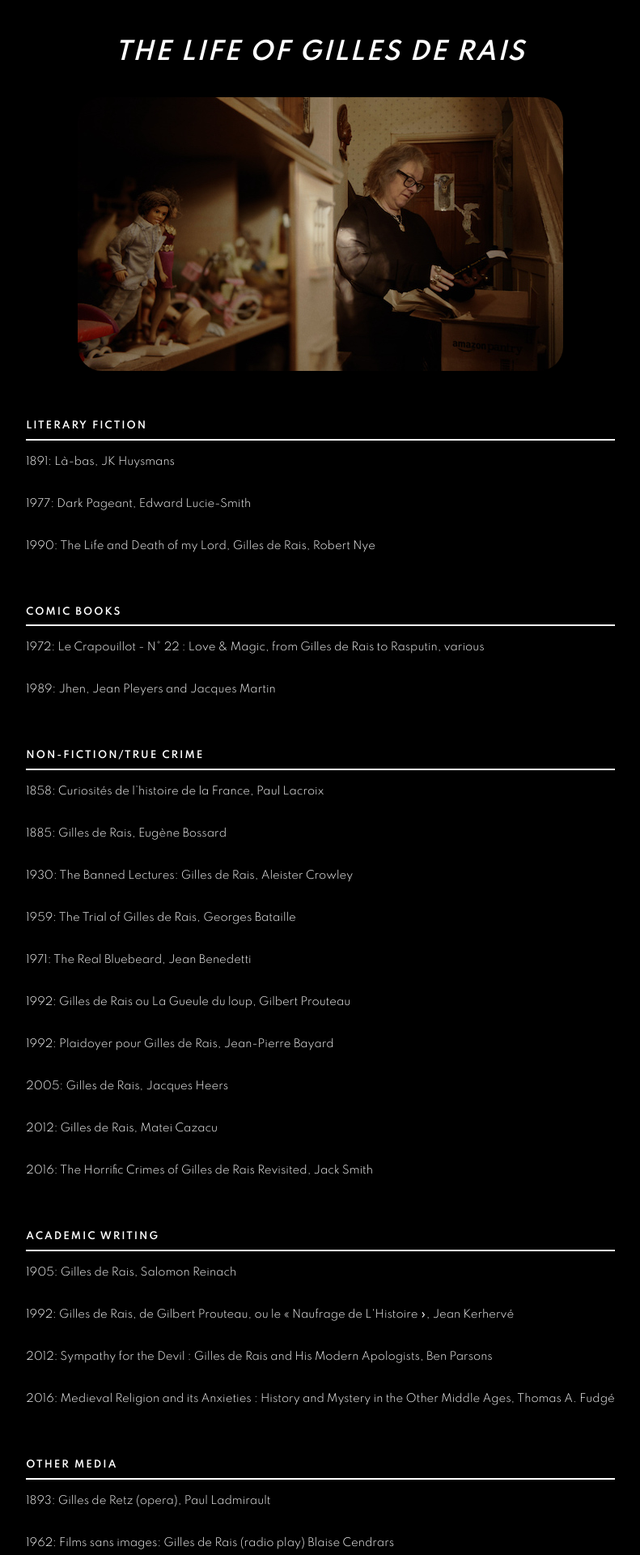
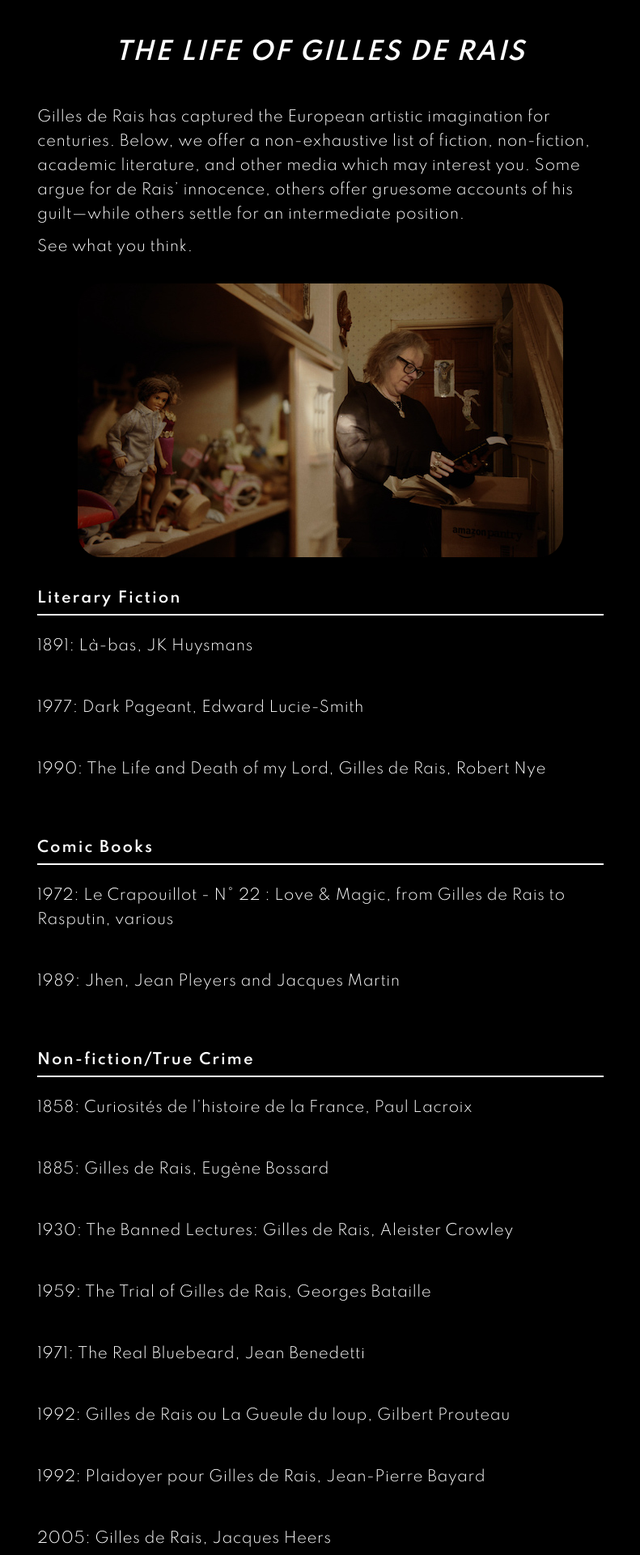
Before and after one commit to ehseebe/the-martyr, a React (Create React App) app: page /resources in a window 1280 px wide. Shown: the part 100-2020 px from the top of the page at 81% size, without its empty margins (244-1035 px from the left). Built offline with nearby package versions, Linux system fonts and the light colour scheme; a web font is replaced by a local one.

Commit message:
Style QA

```diff
--- a/src/components/Reading.css
+++ /dev/null
@@ -1,115 +0,0 @@
-.container-body-reading {
-  height: 100vh;
-  width: 90%;
-  margin: 0 auto;
-  margin-top: 10em;
-  display: flex;
-  justify-content: center;
-  align-items: flex-start;
-  padding-bottom: 10rem;
-}
-
-@media (max-width: 768px) {
-  .container-body-reading {
-    flex-direction: column;
-    align-items: center;
-    justify-content: flex-start;
-    margin-top: 7em;
-    padding-bottom: 10rem;
-  }
-}
-
-.reading__header {
-  margin: 2em;
-  width: 50%;
-  height: 100%;
-}
-
-.reading__header h1 {
-  text-transform: uppercase;
-}
-
-.reading__header--intro {
-  margin-top: 2em;
-}
-
-.reading__header--subtitle {
-  text-align: right;
-}
-
-.reading__header__img {
-  margin-top: 2em;
-}
-
-.reading__header__img img {
-  border-radius: 30px;
-}
-
-.reading__content {
-  margin: 2em;
-  width: 50%;
-  height: 100%;
-}
-
-@media (max-width: 768px) {
-  .reading__header,
-  .reading__content {
-    width: 90%;
-    flex-direction: column;
-    align-items: center;
-  }
-}
-
-div > ul {
-  display: inline;
-  list-style: none;
-  /* text-align: justify; */
-  padding: 0;
-  line-height: 2em;
-  font-size: small;
-}
-
-div > ul > li {
-  padding: 1em 0;
-}
-
-.reading-category-card-grid {
-  display: flex;
-  align-items: flex-start;
-  justify-content: center;
-  flex-wrap: wrap;
-  overflow-y: scroll;
-  overflow-x: hidden;
-}
-
-.reading-category-card {
-  margin: 0.5em;
-  display: flex;
-  flex-direction: column;
-}
-
-.reading-category-card__header {
-  border-bottom: 2px solid white;
-}
-
-.fade-in {
-	-webkit-animation: fade-in 1.2s cubic-bezier(0.390, 0.575, 0.565, 1.000) both;
-	        animation: fade-in 1.2s cubic-bezier(0.390, 0.575, 0.565, 1.000) both;
-}
-
-@-webkit-keyframes fade-in {
-  0% {
-    opacity: 0;
-  }
-  100% {
-    opacity: 1;
-  }
-}
-@keyframes fade-in {
-  0% {
-    opacity: 0;
-  }
-  100% {
-    opacity: 1;
-  }
-}
--- a/src/components/Reading.js
+++ b/src/components/Reading.js
@@ -6,97 +6,162 @@ const Reading = () => {
   return (
     <section className="inner-container">
       <div className="one-column">
-        <h1> The Life of Gilles de Rais </h1>
+        <div className="one-column__title">
+          <h1> The Life of Gilles de Rais </h1>
+        </div>
 
-        <div className="image__wrap">
+        <div className="one-column__intro">
+          <p>
+            Gilles de Rais has captured the European artistic imagination for
+            centuries. Below, we offer a non-exhaustive list of fiction,
+            non-fiction, academic literature, and other media which may interest
+            you. Some argue for de Rais’ innocence, others offer gruesome
+            accounts of his guilt—while others settle for an intermediate
+            position.
+          </p>
+
+          <p>See what you think.</p>
+        </div>
+
+        <div className="one-column__image">
           <img src={resourcesImage} alt="margot at the castle" border="0"></img>
         </div>
 
-        <div className="reading__content">
+        <div className="one-column__content">
           <div className="reading-category-card">
-            <h3 className="reading-category-card__header">Literary Fiction</h3>
+            <h2 className="reading-category-card__header">Literary Fiction</h2>
             <ul>
-              <li>1891: Là-bas, JK Huysmans</li>
-              <li>1977: Dark Pageant, Edward Lucie-Smith</li>
               <li>
-                1990: The Life and Death of my Lord, Gilles de Rais, Robert Nye
+                <p>1891: Là-bas, JK Huysmans</p>
+              </li>
+              <li>
+                <p>1977: Dark Pageant, Edward Lucie-Smith</p>
+              </li>
+              <li>
+                <p>
+                  1990: The Life and Death of my Lord, Gilles de Rais, Robert
+                  Nye
+                </p>
               </li>
             </ul>
           </div>
 
           <div className="reading-category-card">
-            <h3 className="reading-category-card__header">Comic Books</h3>
+            <h2 className="reading-category-card__header">Comic Books</h2>
             <ul>
               <li>
-                1972: Le Crapouillot - N° 22 : Love & Magic, from Gilles de Rais
-                to Rasputin, various
+                <p>
+                  1972: Le Crapouillot - N° 22 : Love & Magic, from Gilles de
+                  Rais to Rasputin, various
+                </p>
               </li>
-              <li>1989: Jhen, Jean Pleyers and Jacques Martin</li>
-            </ul>
-          </div>
-
-          <div className="reading-category-card">
-            <h3 className="reading-category-card__header">
-              Non-fiction/True Crime
-            </h3>
-            <ul>
-              <li>1858: Curiosités de l’histoire de la France, Paul Lacroix</li>
-              <li>1885: Gilles de Rais, Eugène Bossard</li>
               <li>
-                1930: The Banned Lectures: Gilles de Rais, Aleister Crowley
-              </li>
-              <li>1959: The Trial of Gilles de Rais, Georges Bataille</li>
-              <li>1971: The Real Bluebeard, Jean Benedetti</li>
-              <li>
-                1992: Gilles de Rais ou La Gueule du loup, Gilbert Prouteau
-              </li>
-              <li>1992: Plaidoyer pour Gilles de Rais, Jean-Pierre Bayard</li>
-              <li>2005: Gilles de Rais, Jacques Heers</li>
-              <li>2012: Gilles de Rais, Matei Cazacu</li>
-              <li>
-                2016: The Horrific Crimes of Gilles de Rais Revisited, Jack
-                Smith
+                <p>1989: Jhen, Jean Pleyers and Jacques Martin</p>
               </li>
             </ul>
           </div>
 
           <div className="reading-category-card">
-            <h3 className="reading-category-card__header">Academic Writing</h3>
-
+            <h2 className="reading-category-card__header">
+              Non-fiction/True Crime
+            </h2>
             <ul>
-              <li>1905: Gilles de Rais, Salomon Reinach</li>
               <li>
-                1992: Gilles de Rais, de Gilbert Prouteau, ou le « Naufrage de
-                L'Histoire », Jean Kerhervé
+                <p>1858: Curiosités de l’histoire de la France, Paul Lacroix</p>
               </li>
               <li>
-                2012: Sympathy for the Devil : Gilles de Rais and His Modern
-                Apologists, Ben Parsons
+                <p>1885: Gilles de Rais, Eugène Bossard</p>
               </li>
               <li>
-                2016: Medieval Religion and its Anxieties : History and Mystery
-                in the Other Middle Ages, Thomas A. Fudgé
+                <p>
+                  1930: The Banned Lectures: Gilles de Rais, Aleister Crowley
+                </p>
+              </li>
+              <li>
+                <p>1959: The Trial of Gilles de Rais, Georges Bataille</p>
+              </li>
+              <li>
+                <p>1971: The Real Bluebeard, Jean Benedetti</p>
+              </li>
+              <li>
+                <p>
+                  1992: Gilles de Rais ou La Gueule du loup, Gilbert Prouteau
+                </p>
+              </li>
+              <li>
+                <p>1992: Plaidoyer pour Gilles de Rais, Jean-Pierre Bayard</p>
+              </li>
+              <li>
+                <p>2005: Gilles de Rais, Jacques Heers</p>
+              </li>
+              <li>
+                <p>2012: Gilles de Rais, Matei Cazacu</p>
+              </li>
+              <li>
+                <p>
+                  2016: The Horrific Crimes of Gilles de Rais Revisited, Jack
+                  Smith
+                </p>
               </li>
             </ul>
           </div>
 
           <div className="reading-category-card">
-            <h3 className="reading-category-card__header">Other Media</h3>
+            <h2 className="reading-category-card__header">Academic Writing</h2>
 
             <ul>
-              <li>1893: Gilles de Retz (opera), Paul Ladmirault</li>
               <li>
-                1962: Films sans images: Gilles de Rais (radio play) Blaise
-                Cendrars
+                <p>1905: Gilles de Rais, Salomon Reinach</p>
               </li>
               <li>
-                1993: Le Tombeau de Gilles de Rais (opera), Edith Canat de Chizy
+                <p>
+                  1992: Gilles de Rais, de Gilbert Prouteau, ou le « Naufrage de
+                  L'Histoire », Jean Kerhervé
+                </p>
               </li>
               <li>
-                2008: Godspeed on the Devil’s Thunder (music) Cradle of Filth
+                <p>
+                  2012: Sympathy for the Devil : Gilles de Rais and His Modern
+                  Apologists, Ben Parsons
+                </p>
               </li>
               <li>
-                2014: Monstrum : le terrifiant destin de Gilles de Rais (film)
+                <p>
+                  2016: Medieval Religion and its Anxieties : History and
+                  Mystery in the Other Middle Ages, Thomas A. Fudgé
+                </p>
+              </li>
+            </ul>
+          </div>
+
+          <div className="reading-category-card">
+            <h2 className="reading-category-card__header">Other Media</h2>
+
+            <ul>
+              <li>
+                <p>1893: Gilles de Retz (opera), Paul Ladmirault</p>
+              </li>
+              <li>
+                <p>
+                  1962: Films sans images: Gilles de Rais (radio play) Blaise
+                  Cendrars
+                </p>
+              </li>
+              <li>
+                <p>
+                  1993: Le Tombeau de Gilles de Rais (opera), Edith Canat de
+                  Chizy
+                </p>
+              </li>
+              <li>
+                <p>
+                  2008: Godspeed on the Devil’s Thunder (music) Cradle of Filth
+                </p>
+              </li>
+              <li>
+                <p>
+                  2014: Monstrum : le terrifiant destin de Gilles de Rais (film)
+                </p>
               </li>
             </ul>
           </div>
--- a/src/components/Screenings.js
+++ b/src/components/Screenings.js
@@ -8,7 +8,9 @@ const Screenings = () => {
     <div className="inner-container">
     <section className="two-column text-focus-in">
       <div className="two-column__content">
-      <h1> Screenings </h1>
+      <div className="two-column__title">
+          <h1> Screenings </h1>
+          </div>
 
       <a href="https://prog.tsharp.xyz/en/riiff/39/film/7188/The-Martyr" target="_blank" rel="noopener noreferrer">
             <p>flickers.39, Rhode Island International Film Festival, June 13th, 2021</p>
--- a/src/components/Synopsis.js
+++ b/src/components/Synopsis.js
@@ -7,7 +7,9 @@ const Synopsis = () => {
     <div className="inner-container">
       <section className="two-column text-focus-in">
         <div className="two-column__content">
+        <div className="two-column__title">
           <h1> Synopsis </h1>
+          </div>
           <p>
           There is only one thing Margot Juby cares about more than poisonous plants and doll-collecting, and that's seeing her life's work completed: the exoneration of the world's oldest serial killer and gothic supervillain, Gilles de Rais. Armed with fresh evidence, she won't rest until everyone knows: de Rais was a medieval hero, and the most handsome man in the world.
           </p>
--- a/src/css/home.css
+++ b/src/css/home.css
@@ -8,7 +8,6 @@
   position: fixed;
   left: 50%;
   top: 50%;
-  height: 100%;
   object-fit: cover;
   transform: translate(-50%, -50%);
 }
--- a/src/css/layout.css
+++ b/src/css/layout.css
@@ -22,28 +22,44 @@
   flex-direction: column;
   align-items: center;
 }
-.one-column h1 {
+.one-column * {
+  color: white;
+  font-family: Spartan, Arial, Helvetica, sans-serif;
+}
+.one-column__title {
+  max-width: 70rem;
+}
+.one-column__title h1 {
   text-transform: uppercase;
   font-style: italic;
   font-size: 2.5rem;
+  margin-bottom: 2rem;
+  line-height: 3rem;
+  text-align: center;
+}
+@media (min-width: 1200px) {
+  .one-column__title h1 {
+    font-size: 3rem;
+    margin-bottom: 4rem;
+  }
+}
+.one-column__intro {
+  max-width: 70rem;
+  margin-bottom: 2rem;
+}
+.one-column__image {
   margin-bottom: 4rem;
 }
-@media (min-width: 1200px) {
-  .one-column h1 {
-    font-size: 3rem;
-  }
-}
-.one-column .image__wrap {
-  margin-bottom: 4rem;
-}
-.one-column .image__wrap img {
+.one-column__image img {
   border-radius: 30px;
   object-fit: contain;
   width: 100%;
 }
-.one-column * {
-  color: white;
-  font-family: Spartan, Arial, Helvetica, sans-serif;
+.one-column__content {
+  max-width: 70rem;
+}
+.one-column__content h2 {
+  font-size: 1.8rem;
 }
 
 .two-column {
@@ -57,6 +73,22 @@
     justify-content: space-between;
   }
 }
+.two-column__title {
+  max-width: 70rem;
+}
+.two-column__title h1 {
+  text-transform: uppercase;
+  font-style: italic;
+  font-size: 2.5rem;
+  margin-bottom: 2rem;
+  line-height: 3rem;
+}
+@media (min-width: 1200px) {
+  .two-column__title h1 {
+    font-size: 3rem;
+    margin-bottom: 4rem;
+  }
+}
 .two-column__content {
   width: 100%;
 }
@@ -64,18 +96,6 @@
   .two-column__content {
     width: 50%;
     margin-right: 5rem;
-  }
-}
-.two-column__content h1 {
-  text-transform: uppercase;
-  font-style: italic;
-  font-size: 2.5rem;
-  margin-bottom: 2rem;
-}
-@media (min-width: 1200px) {
-  .two-column__content h1 {
-    font-size: 3rem;
-    margin-bottom: 4rem;
   }
 }
 .two-column__content p {
--- a/src/css/main.css
+++ b/src/css/main.css
@@ -166,28 +166,44 @@ p {
   flex-direction: column;
   align-items: center;
 }
-.one-column h1 {
+.one-column * {
+  color: white;
+  font-family: Spartan, Arial, Helvetica, sans-serif;
+}
+.one-column__title {
+  max-width: 70rem;
+}
+.one-column__title h1 {
   text-transform: uppercase;
   font-style: italic;
   font-size: 2.5rem;
+  margin-bottom: 2rem;
+  line-height: 3rem;
+  text-align: center;
+}
+@media (min-width: 1200px) {
+  .one-column__title h1 {
+    font-size: 3rem;
+    margin-bottom: 4rem;
+  }
+}
+.one-column__intro {
+  max-width: 70rem;
+  margin-bottom: 2rem;
+}
+.one-column__image {
   margin-bottom: 4rem;
 }
-@media (min-width: 1200px) {
-  .one-column h1 {
-    font-size: 3rem;
-  }
-}
-.one-column .image__wrap {
-  margin-bottom: 4rem;
-}
-.one-column .image__wrap img {
+.one-column__image img {
   border-radius: 30px;
   object-fit: contain;
   width: 100%;
 }
-.one-column * {
-  color: white;
-  font-family: Spartan, Arial, Helvetica, sans-serif;
+.one-column__content {
+  max-width: 70rem;
+}
+.one-column__content h2 {
+  font-size: 1.8rem;
 }
 
 .two-column {
@@ -201,6 +217,22 @@ p {
     justify-content: space-between;
   }
 }
+.two-column__title {
+  max-width: 70rem;
+}
+.two-column__title h1 {
+  text-transform: uppercase;
+  font-style: italic;
+  font-size: 2.5rem;
+  margin-bottom: 2rem;
+  line-height: 3rem;
+}
+@media (min-width: 1200px) {
+  .two-column__title h1 {
+    font-size: 3rem;
+    margin-bottom: 4rem;
+  }
+}
 .two-column__content {
   width: 100%;
 }
@@ -208,18 +240,6 @@ p {
   .two-column__content {
     width: 50%;
     margin-right: 5rem;
-  }
-}
-.two-column__content h1 {
-  text-transform: uppercase;
-  font-style: italic;
-  font-size: 2.5rem;
-  margin-bottom: 2rem;
-}
-@media (min-width: 1200px) {
-  .two-column__content h1 {
-    font-size: 3rem;
-    margin-bottom: 4rem;
   }
 }
 .two-column__content p {
@@ -740,7 +760,6 @@ footer {
   position: fixed;
   left: 50%;
   top: 50%;
-  height: 100%;
   object-fit: cover;
   transform: translate(-50%, -50%);
 }
@@ -794,19 +813,6 @@ a {
   text-decoration: none;
 }
 
-.reading__content {
-  margin: 2em;
-  height: 100%;
-}
-
-@media (max-width: 768px) {
-  .reading__header,
-.reading__content {
-    width: 100%;
-    flex-direction: column;
-    align-items: center;
-  }
-}
 div > ul {
   display: inline;
   list-style: none;
@@ -844,7 +850,6 @@ div > ul > li {
 
 .reading-category-card__header {
   border-bottom: 2px solid white;
-  text-transform: uppercase;
   padding-bottom: 1rem;
   letter-spacing: 2px;
 }
--- a/src/css/resources.css
+++ b/src/css/resources.css
@@ -1,16 +1,3 @@
-.reading__content {
-  margin: 2em;
-  height: 100%;
-}
-
-@media (max-width: 768px) {
-  .reading__header,
-.reading__content {
-    width: 100%;
-    flex-direction: column;
-    align-items: center;
-  }
-}
 div > ul {
   display: inline;
   list-style: none;
@@ -48,7 +35,6 @@ div > ul > li {
 
 .reading-category-card__header {
   border-bottom: 2px solid white;
-  text-transform: uppercase;
   padding-bottom: 1rem;
   letter-spacing: 2px;
 }
--- a/src/scss/home.scss
+++ b/src/scss/home.scss
@@ -8,7 +8,6 @@
     position: fixed;
     left: 50%;
     top: 50%;
-    height: 100%;
     object-fit: cover;
     transform: translate(-50%, -50%);
   }
--- a/src/scss/layout.scss
+++ b/src/scss/layout.scss
@@ -21,18 +21,35 @@
   flex-direction: column;
   align-items: center;
 
+  * {
+    color: white;
+    font-family: Spartan, Arial, Helvetica, sans-serif;
+  }
+
+  &__title {
+    max-width: 70rem;
+
     h1 {
       text-transform: uppercase;
       font-style: italic;
       font-size: 2.5rem;
-    margin-bottom: 4rem;
+      margin-bottom: 2rem;
+      line-height: 3rem;
+      text-align: center;
 
       @media (min-width: 1200px) {
         font-size: 3rem;
+        margin-bottom: 4rem;
+      }
     }
   }
 
-  .image__wrap {
+  &__intro {
+    max-width: 70rem;
+    margin-bottom: 2rem;
+  }
+
+  &__image {
     margin-bottom: 4rem;
 
     img {
@@ -42,9 +59,12 @@
     }
   }
 
-  * {
-      color: white;
-      font-family: Spartan, Arial, Helvetica, sans-serif;
+  &__content {
+    max-width: 70rem;
+
+    h2 {
+      font-size: 1.8rem;
+    }
   }
 }
 
@@ -58,24 +78,29 @@
     justify-content: space-between;
   }
 
+  &__title {
+    max-width: 70rem;
+
+    h1 {
+      text-transform: uppercase;
+      font-style: italic;
+      font-size: 2.5rem;
+      margin-bottom: 2rem;
+      line-height: 3rem;
+
+      @media (min-width: 1200px) {
+        font-size: 3rem;
+        margin-bottom: 4rem;
+      }
+    }
+  }
+
   &__content {
     width: 100%;
 
     @media (min-width: 1200px) {
       width: 50%;
       margin-right: 5rem;
-    }
-
-    h1 {
-      text-transform: uppercase;
-      font-style: italic;
-      font-size: 2.5rem;
-      margin-bottom: 2rem;
-
-      @media (min-width: 1200px) {
-        font-size: 3rem;
-        margin-bottom: 4rem;
-      }
     }
 
     p {
--- a/src/scss/resources.scss
+++ b/src/scss/resources.scss
@@ -1,17 +1,3 @@
-.reading__content {
-  margin: 2em;
-  height: 100%;
-}
-
-@media (max-width: 768px) {
-  .reading__header,
-  .reading__content {
-    width: 100%;
-    flex-direction: column;
-    align-items: center;
-  }
-}
-
 div > ul {
   display: inline;
   list-style: none;
@@ -49,7 +35,6 @@ div > ul > li {
 
 .reading-category-card__header {
   border-bottom: 2px solid white;
-  text-transform: uppercase;
   padding-bottom: 1rem;
   letter-spacing: 2px;
 }
```
Also changed, not shown: src/components/Timeline.js (+7 -2 lines), 1 other file (tests, documents, lock files or other folders). Lines whose indentation alone changed are shown as unchanged.
